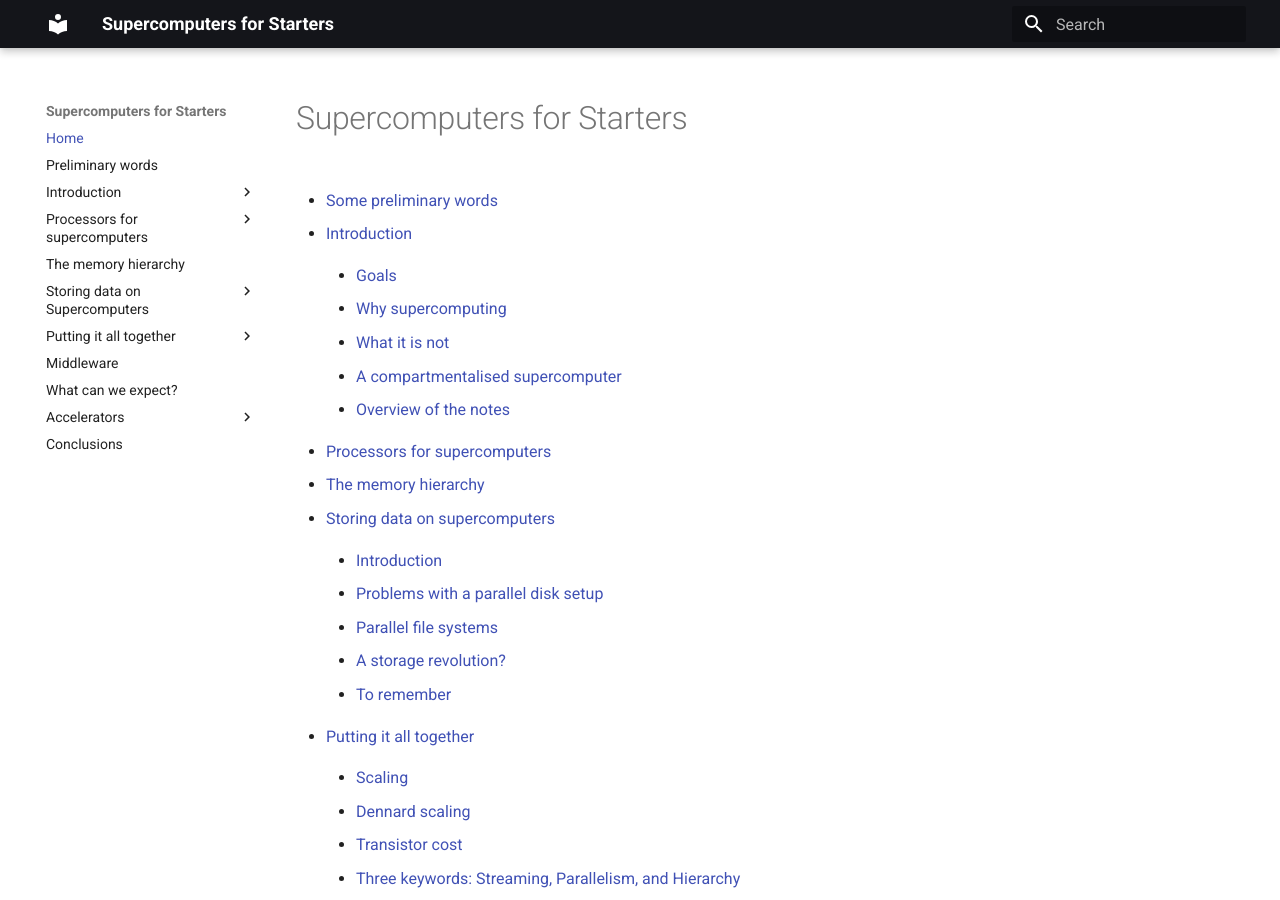
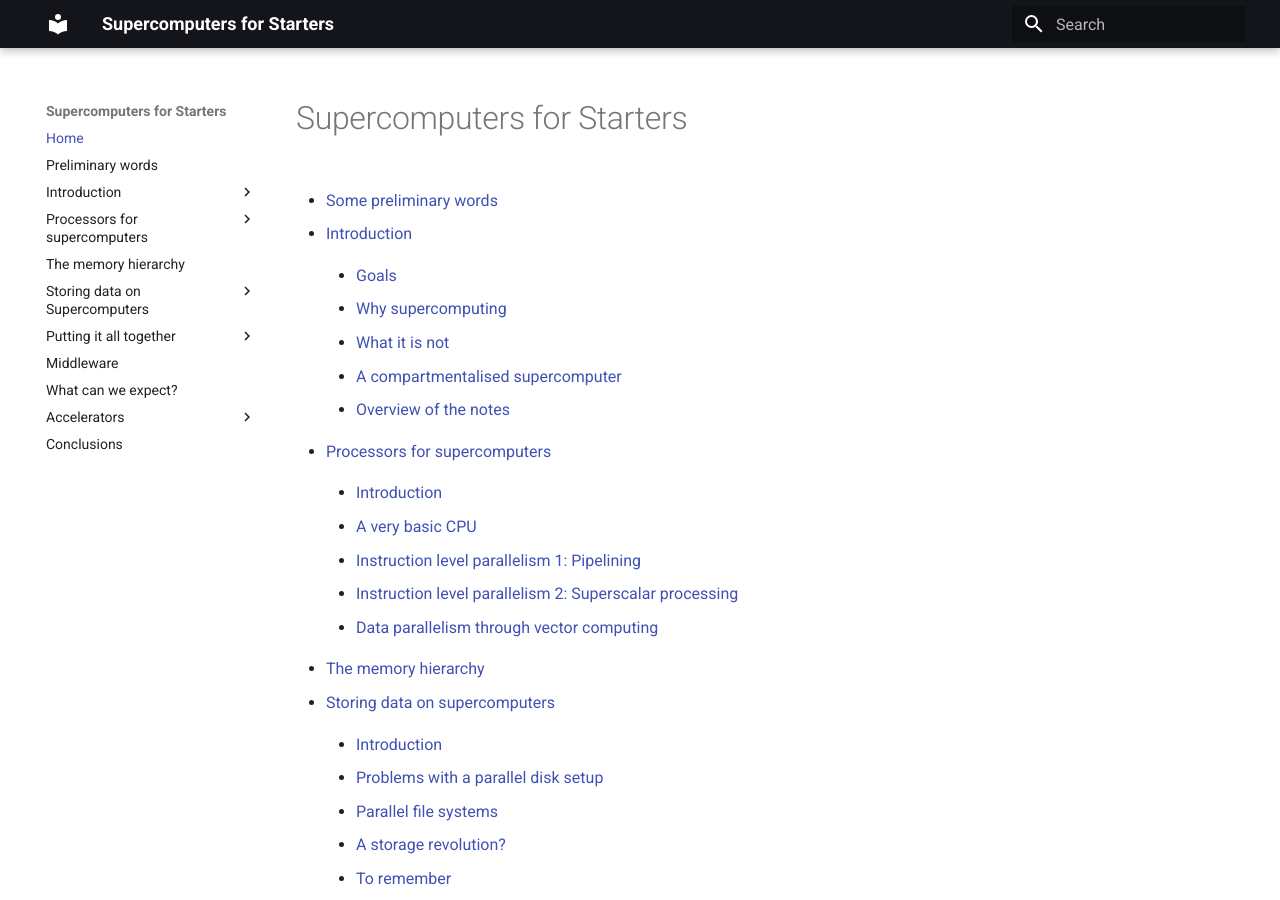
Before and after one commit to klust/SupercomputersForStarters, an MkDocs documentation site: the page built from docs/index.md, in a window 1280 px wide and 900 px high. Built offline with MkDocs 1.6.1 and Material for MkDocs 9.7.7, drawn with Linux system fonts in a browser that asks for light colours.

Commit message:
Some figures for chapter 2.

```diff
--- a/docs/index.md
+++ b/docs/index.md
@@ -15,6 +15,17 @@
     -   [Overview of the notes](C01_Introduction/C01_S05_Overview.md)
 
 -   [Processors for supercomputers](C02_Processors/index.md)
+
+    -   [Introduction](C02_Processors/C02_S01_Intro.md)
+
+    -   [A very basic CPU](C02_Processors/C02_S02_Basic_CPU.md)
+
+    -   [Instruction level parallelism 1: Pipelining](C02_Processors/C02_S03_ILP_I_Pipelining.md)
+
+    -   [Instruction level parallelism 2: Superscalar processing](C02_Processors/C02_S04_ILP_II_Superscalar.md)
+
+    -   [Data parallelism through vector computing](C02_Processors/C02_S05_Vectorisation.md)
+
 
 -   [The memory hierarchy](C03_Memory/index.md)
 
```
Also changed, not shown: docs/C02_Processors/C02_S02_Basic_CPU.md (+10 -0 lines), docs/C02_Processors/C02_S03_ILP_I_Pipelining.md (+4 -0 lines), docs/C02_Processors/C02_S04_ILP_II_Superscalar.md (+3 -0 lines), docs/img/C02_S02_01_Simple_proc.png (added), docs/img/C02_S02_02_Simple_proc_exploded.png (added), docs/img/C02_S02_03_Execution.png (added), docs/img/C02_S03_01_pipelining.png (added), docs/img/C02_S04_01_Superscalar.png (added).
